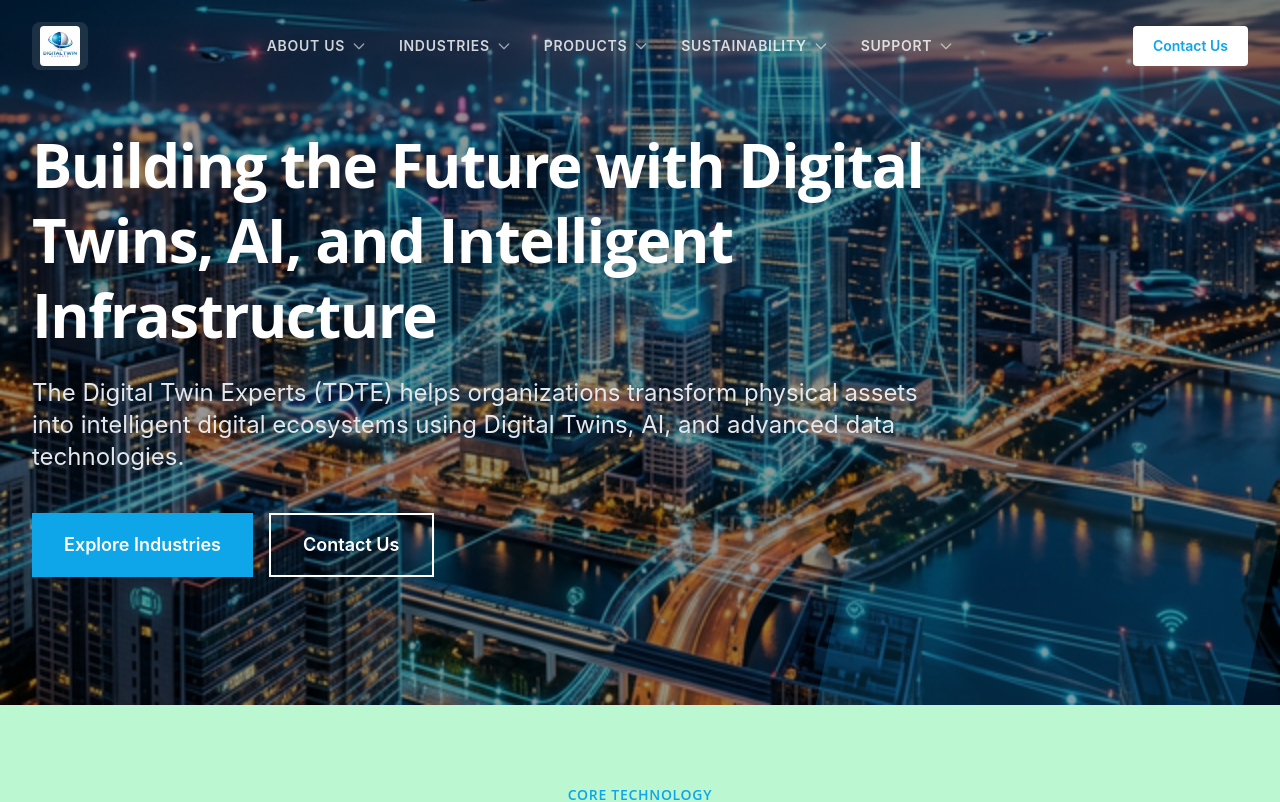
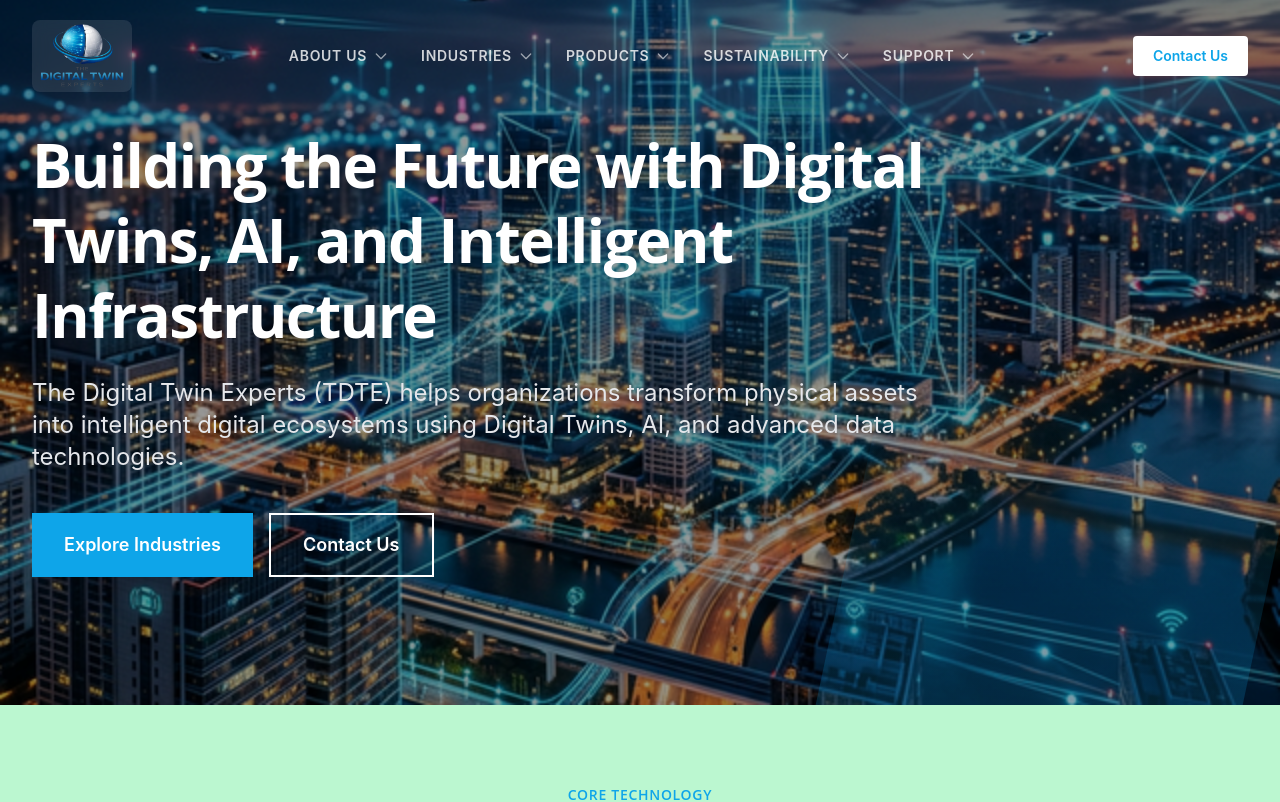
Before and after one commit to Bharath136/TheDigitalTwinExpert, a React (Vite) app: page / in a window 1280 px wide. Shown: the top 802 px of the page. Built offline with nearby package versions, Linux system fonts and the light colour scheme.

Commit message:
added logo

```diff
--- a/index.html
+++ b/index.html
@@ -3,7 +3,7 @@
 
 <head>
   <meta charset="UTF-8" />
-  <link rel="icon" type="image/svg+xml" href="/favicon.svg" />
+  <link rel="icon" type="image/svg+xml" href="/TDTE_LOGO.png" />
   <meta name="viewport" content="width=device-width, initial-scale=1.0" />
   <title>The Digital Twin Expert</title>
 </head>
--- a/src/components/layout/Footer.jsx
+++ b/src/components/layout/Footer.jsx
@@ -12,7 +12,7 @@
           <div>
             <div className="mb-6 inline-block bg-white rounded-xl p-2">
               <img
-                src="/logo-original.jpg"
+                src="/TDTE_LOGO.png"
                 alt="The Digital Twin Experts"
                 className="h-14 w-auto"
               />
--- a/src/components/layout/Navbar.jsx
+++ b/src/components/layout/Navbar.jsx
@@ -79,8 +79,7 @@
 
   return (
     <header
-      className={`fixed top-0 w-full z-50 transition-all duration-300 ${
-        isScrolled ? 'bg-white/90 backdrop-blur-md shadow-sm border-b border-gray-100 py-3' : 'bg-transparent py-5'
+      className={`fixed top-0 w-full z-50 transition-all duration-300 ${isScrolled ? 'bg-white/90 backdrop-blur-md shadow-sm border-b border-gray-100 py-3' : 'bg-transparent py-5'
         }`}
     >
       <Container>
@@ -88,9 +87,9 @@
           <Link to="/" className="flex items-center">
             <div className={`transition-all duration-300 ${isScrolled ? 'bg-transparent p-0' : 'bg-white/10 backdrop-blur-sm rounded-lg px-2 py-1'}`}>
               <img
-                src="/logo-original.jpg"
+                src="/TDTE_LOGO.png"
                 alt="The Digital Twin Experts"
-                className="h-10 w-auto transition-all duration-300 rounded"
+                className="h-14 md:h-16 w-auto transition-all duration-300 rounded"
               />
             </div>
           </Link>
@@ -104,8 +103,7 @@
                     href={link.path}
                     target="_blank"
                     rel="noopener noreferrer"
-                    className={`text-sm font-semibold uppercase tracking-wider transition-colors duration-300 flex items-center gap-1 ${
-                      location.pathname === link.path
+                    className={`text-sm font-semibold uppercase tracking-wider transition-colors duration-300 flex items-center gap-1 ${location.pathname === link.path
                       ? (isScrolled ? 'text-[var(--color-siemens-primary)]' : 'text-white')
                       : (isScrolled ? 'text-slate-700 hover:text-[var(--color-siemens-primary)]' : 'text-white/80 hover:text-white')
                       }`}
@@ -115,8 +113,7 @@
                 ) : (
                   <Link
                     to={link.path}
-                    className={`text-sm font-semibold uppercase tracking-wider transition-colors duration-300 flex items-center gap-1 py-4 ${
-                      location.pathname.startsWith(link.path) && link.path !== '/'
+                    className={`text-sm font-semibold uppercase tracking-wider transition-colors duration-300 flex items-center gap-1 py-4 ${location.pathname.startsWith(link.path) && link.path !== '/'
                       ? (isScrolled ? 'text-[var(--color-siemens-primary)]' : 'text-white')
                       : (isScrolled ? 'text-slate-700 hover:text-[var(--color-siemens-primary)]' : 'text-white/80 hover:text-white')
                       }`}
@@ -186,8 +183,7 @@
 
       {/* Mobile Menu */}
       <div
-        className={`md:hidden absolute top-full left-0 w-full bg-white shadow-xl border-t border-gray-100 transition-transform duration-300 origin-top overflow-y-auto max-h-[85vh] ${
-          isOpen ? 'scale-y-100 opacity-100' : 'scale-y-0 opacity-0'
+        className={`md:hidden absolute top-full left-0 w-full bg-white shadow-xl border-t border-gray-100 transition-transform duration-300 origin-top overflow-y-auto max-h-[85vh] ${isOpen ? 'scale-y-100 opacity-100' : 'scale-y-0 opacity-0'
           }`}
       >
         <div className="px-6 pt-4 pb-8 flex flex-col gap-1">
@@ -204,8 +200,7 @@
                 </a>
               ) : link.children ? (
                 <button
-                  className={`flex justify-between items-center w-full text-left text-sm font-bold uppercase tracking-widest py-5 transition-colors duration-300 ${
-                    location.pathname.startsWith(link.path) && link.path !== '/' ? 'text-[var(--color-siemens-primary)]' : 'text-slate-800'
+                  className={`flex justify-between items-center w-full text-left text-sm font-bold uppercase tracking-widest py-5 transition-colors duration-300 ${location.pathname.startsWith(link.path) && link.path !== '/' ? 'text-[var(--color-siemens-primary)]' : 'text-slate-800'
                     }`}
                   onClick={() => toggleMobileMenu(link.name)}
                 >
@@ -215,8 +210,7 @@
               ) : (
                 <Link
                   to={link.path}
-                  className={`flex justify-between items-center text-sm font-bold uppercase tracking-widest py-5 transition-colors duration-300 ${
-                    location.pathname.startsWith(link.path) && link.path !== '/' ? 'text-[var(--color-siemens-primary)]' : 'text-slate-800'
+                  className={`flex justify-between items-center text-sm font-bold uppercase tracking-widest py-5 transition-colors duration-300 ${location.pathname.startsWith(link.path) && link.path !== '/' ? 'text-[var(--color-siemens-primary)]' : 'text-slate-800'
                     }`}
                   onClick={() => setIsOpen(false)}
                 >
```
Also changed, not shown: public/TDTE_LOGO.png (added). Lines whose indentation alone changed are shown as unchanged.
